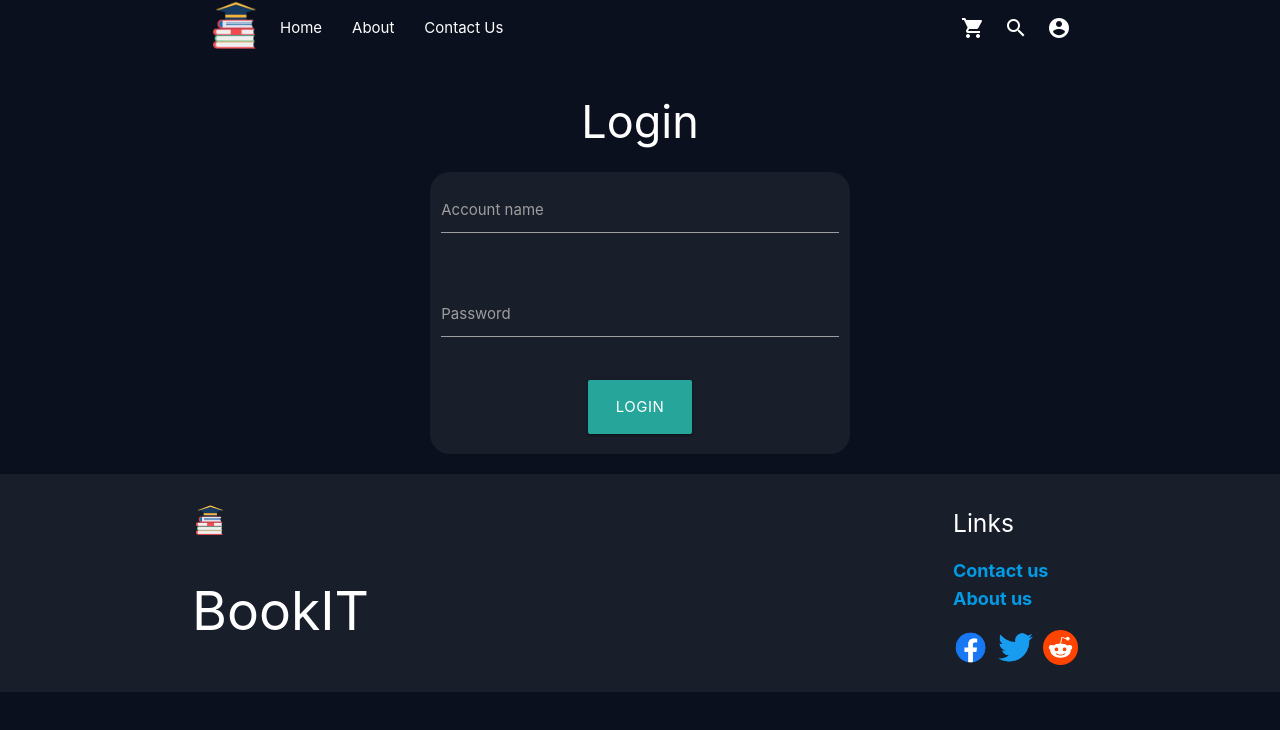
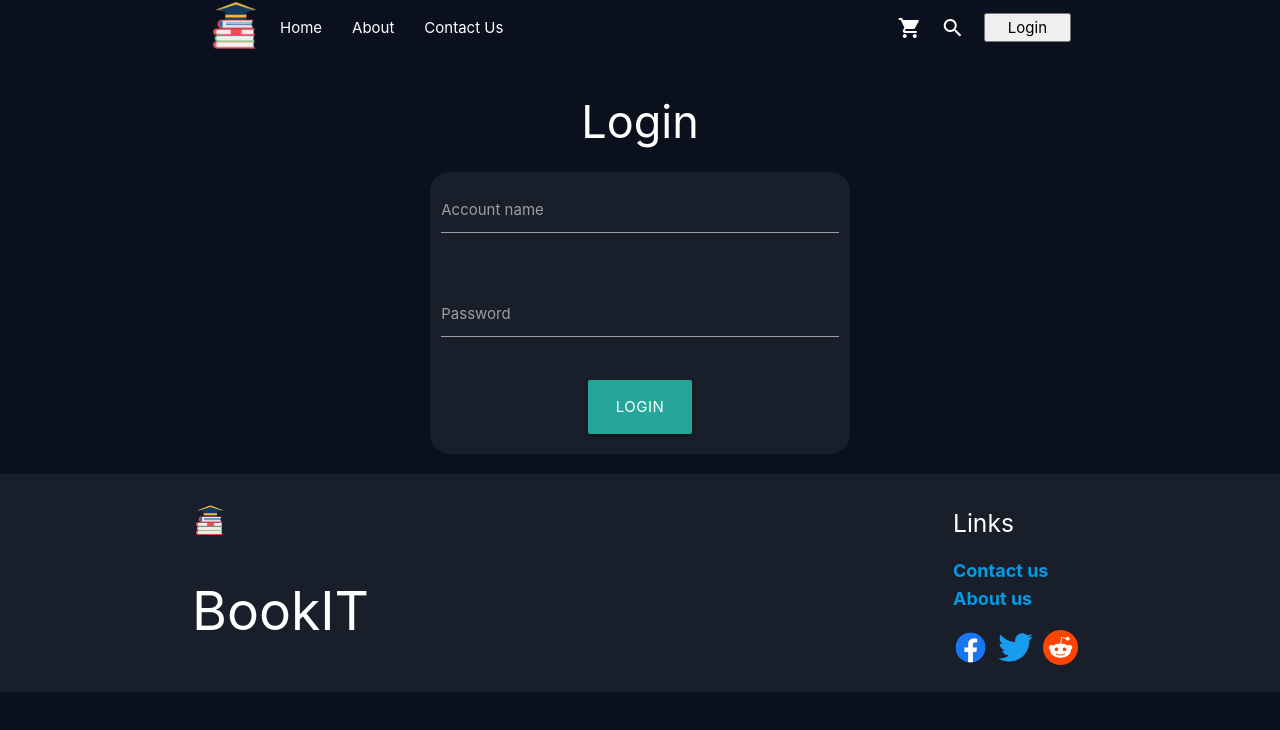
Before and after one commit to JonasSkjodt/bookit, a React (Create React App) app in the folder client/: page /login in a window 1280 px wide. Shown: the top 730 px of the page. Built offline with nearby package versions, Linux system fonts and the light colour scheme.

Commit message:
User login fixed

```diff
--- a/client/src/components/Navbar/useLoggedIn.js
+++ b/client/src/components/Navbar/useLoggedIn.js
@@ -2,7 +2,7 @@ import { useState, useEffect } from "react";
 
 export default function useLoggedIn() {
   const [authUser, setAuthUser] = useState(null);
-  const [loggedIn, setLoggedIn] = useState(true);
+  const [loggedIn, setLoggedIn] = useState(false);
 
   useEffect(() => {
     const authUser = localStorage.getItem("authUser");
@@ -10,7 +10,7 @@ export default function useLoggedIn() {
       setLoggedIn(true);
       setAuthUser(authUser);
     } else {
-      setLoggedIn(true);
+      setLoggedIn(false);
     }
   }, [authUser, setAuthUser]);
 
--- a/client/src/pages/login.js
+++ b/client/src/pages/login.js
@@ -62,6 +62,7 @@ const onSubmitForm = (setLoggedIn) => {
        // Set loggedin status
        setLoggedIn(true);
       // Redirect to profile page
+      window.location.reload(false);
       window.location.href = '/profile';
     } else {
       alert('Login failed!');
```
